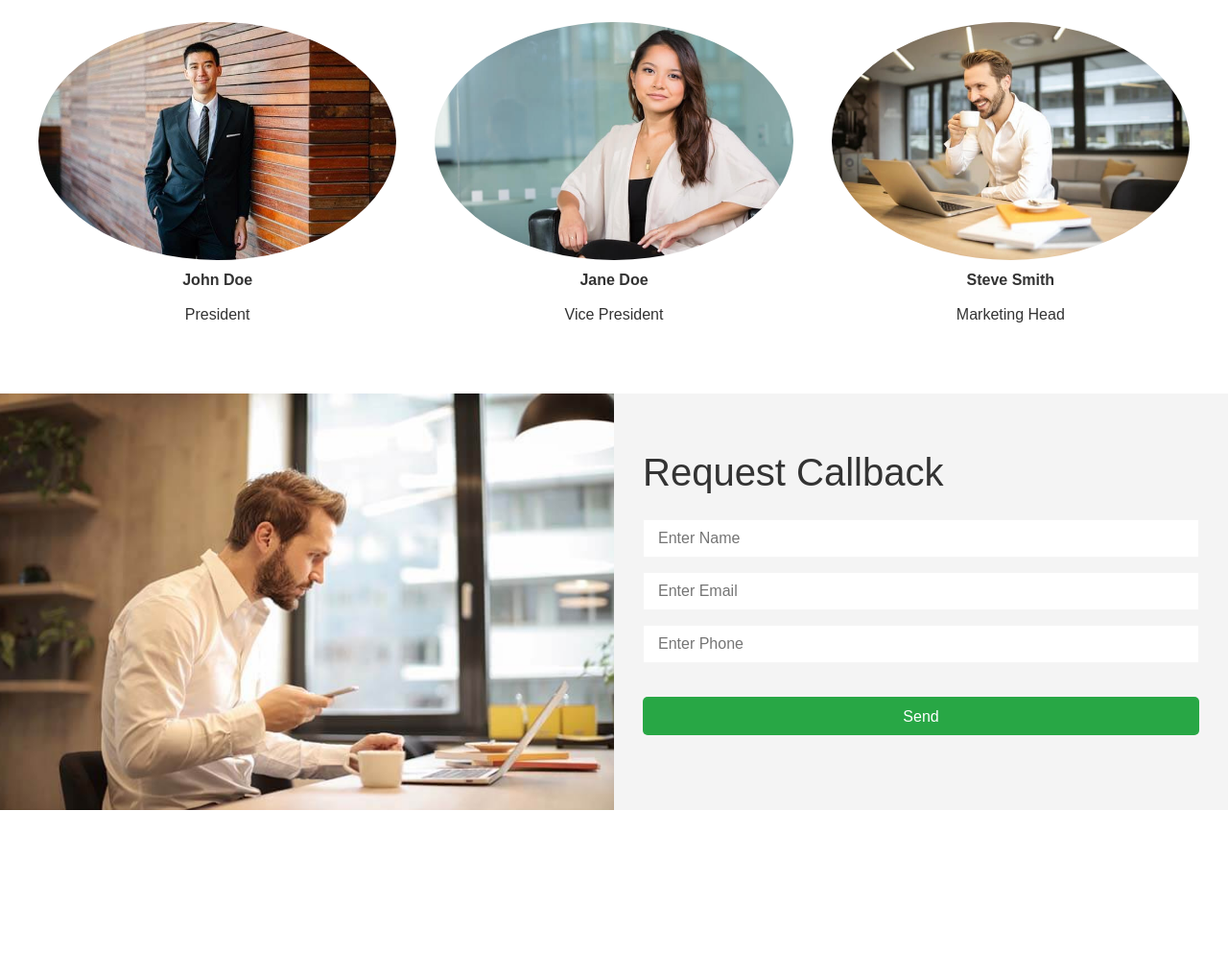
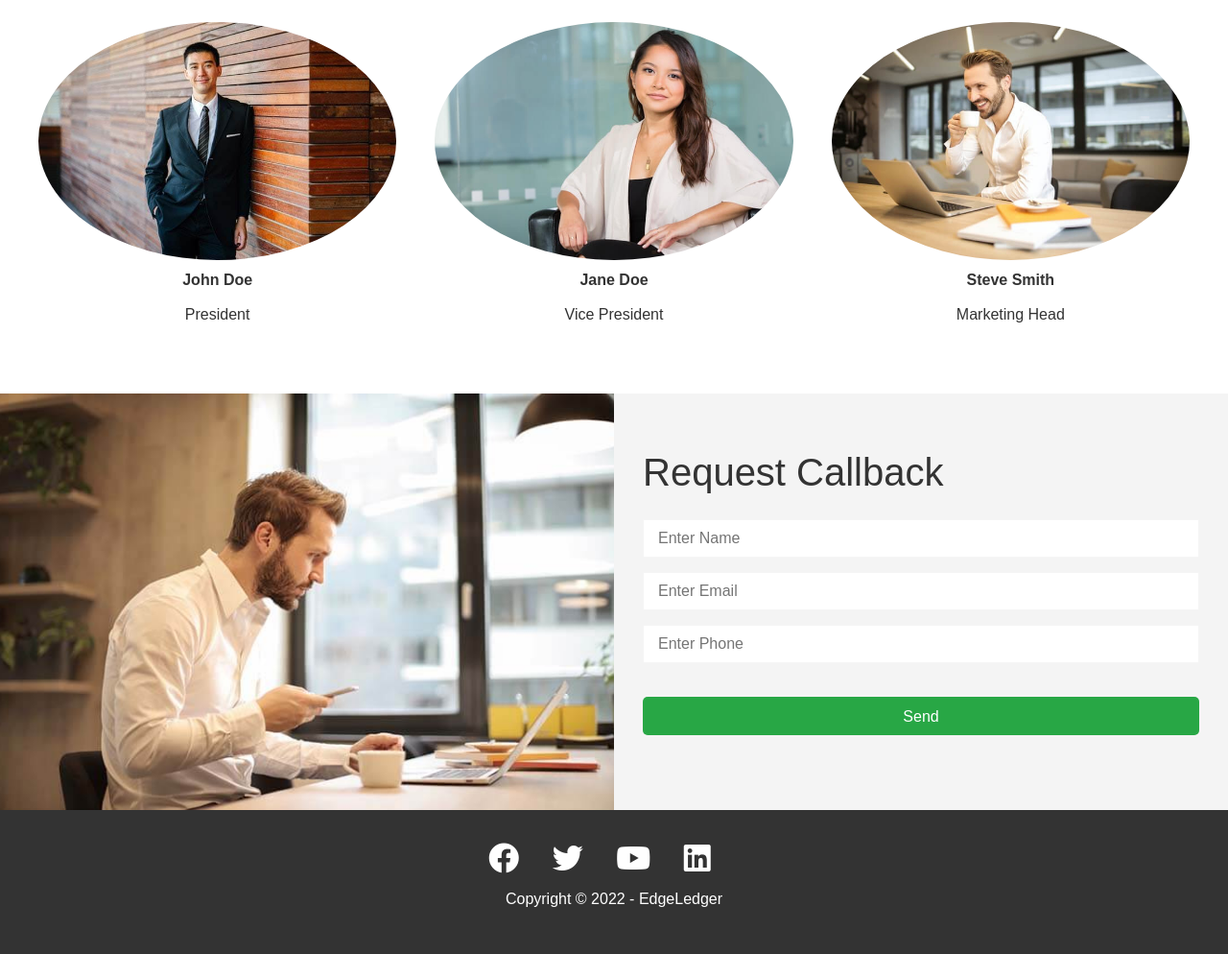
Before and after one commit to frontiago/edge-ledger, a plain HTML site: page index.html in a window 1280 px wide. Shown: the part 2883-3877 px from the top of the page at 96% size. Before the commit the page ends 3734 px from the top, so only its background shows below. Drawn offline with Linux system fonts and the light colour scheme.

Commit message:
Add footer and finish the layout

```diff
--- a/css/style.css
+++ b/css/style.css
@@ -174,3 +174,25 @@ img {
 .callback-form input:focus {
     outline-color: #28a745;
 }
+
+/* FOOTER */
+.footer {
+    display: flex;
+    flex-direction: column;
+    align-items: center;
+    justify-content: center;
+    text-align: center;
+    height: 150px;
+}
+
+.footer a {
+    color: #fff;
+}
+
+.footer a:hover {
+    color: #28a745;
+}
+
+.footer .social>* {
+    margin-right: 30px;
+}
--- a/index.html
+++ b/index.html
@@ -192,5 +192,15 @@
         </div>
     </section>
 
+    <!-- FOOTER -->
+    <footer class="footer bg-dark">
+        <div class="social">
+            <a href="#"><i class="fab fa-facebook fa-2x"></i></a>
+            <a href="#"><i class="fab fa-twitter fa-2x"></i></a>
+            <a href="#"><i class="fab fa-youtube fa-2x"></i></a>
+            <a href="#"><i class="fab fa-linkedin fa-2x"></i></a>
+        </div>
+        <p>Copyright &copy; 2022 - EdgeLedger</p>
+    </footer>
 </body>
 </html>
```
